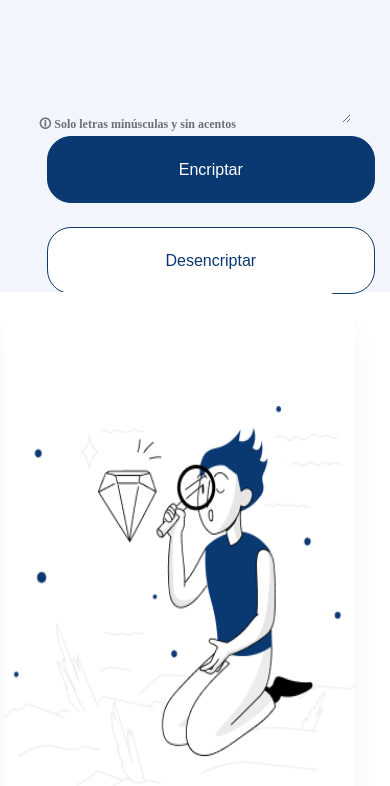
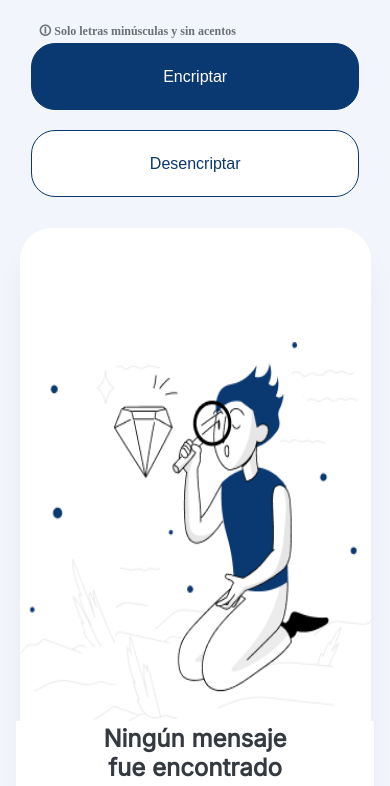
Before and after one commit to MaroGon2003/Encriptador-Alura-v1, a plain HTML site: page index.html in a window 390 px wide. Shown: the part 552-1338 px from the top of the page. Drawn offline with Linux system fonts and the light colour scheme.

Commit message:
Arreglando responsividad celulares 3

```diff
--- a/Style.css
+++ b/Style.css
@@ -228,26 +228,39 @@ main{
 }
 
 @media (max-width: 57.5em) {
+    *{
+        background: #F3F5FC;
+    }
     main{
         display: flex;
         flex-direction:row;
+        position:absolute;
+        height: 100%;
     }
     .resultado{
-        top: 100%;
-        left: 1%;
+        margin-top: 20px;
+        top: 90%;
+        left: 5%;
         width: 90%;
+        background:#FFFFFF;
     }
     .resultado img{
         width: 100%;
+        background: #FFFFFF;
+    }
+    .mensaje-encriptado,
+    .mensaje-encriptado h2,
+    .mensaje-encriptado p{
+        background: #FFFFFF;
     }
     .logo{
         top: 5%;
     }
     .textArea{
         width: 80%;
-        height: 60%;
+        height: 50%;
         left: 10%;
-        top: 20%;
+        top: 15%;
     }
     .info{
         width: 80%;
@@ -256,15 +269,23 @@ main{
     }
 
     .botones{
-        top: 81%;
+        top: 70%;
+        left: 8%;
         flex-direction: column;
     }
 
     .btnDesencriptar{
         margin-left: 0px;
-        margin-top: 24px;
+        margin-top: 20px;
     }
     .info{
-        top: 79%;
+        top: 68%;
+    }
+    .salida,
+    .salida p{
+        background: #FFFFFF;
+    }
+    .copy{
+        margin-left: 1%;
     }
 }
```
